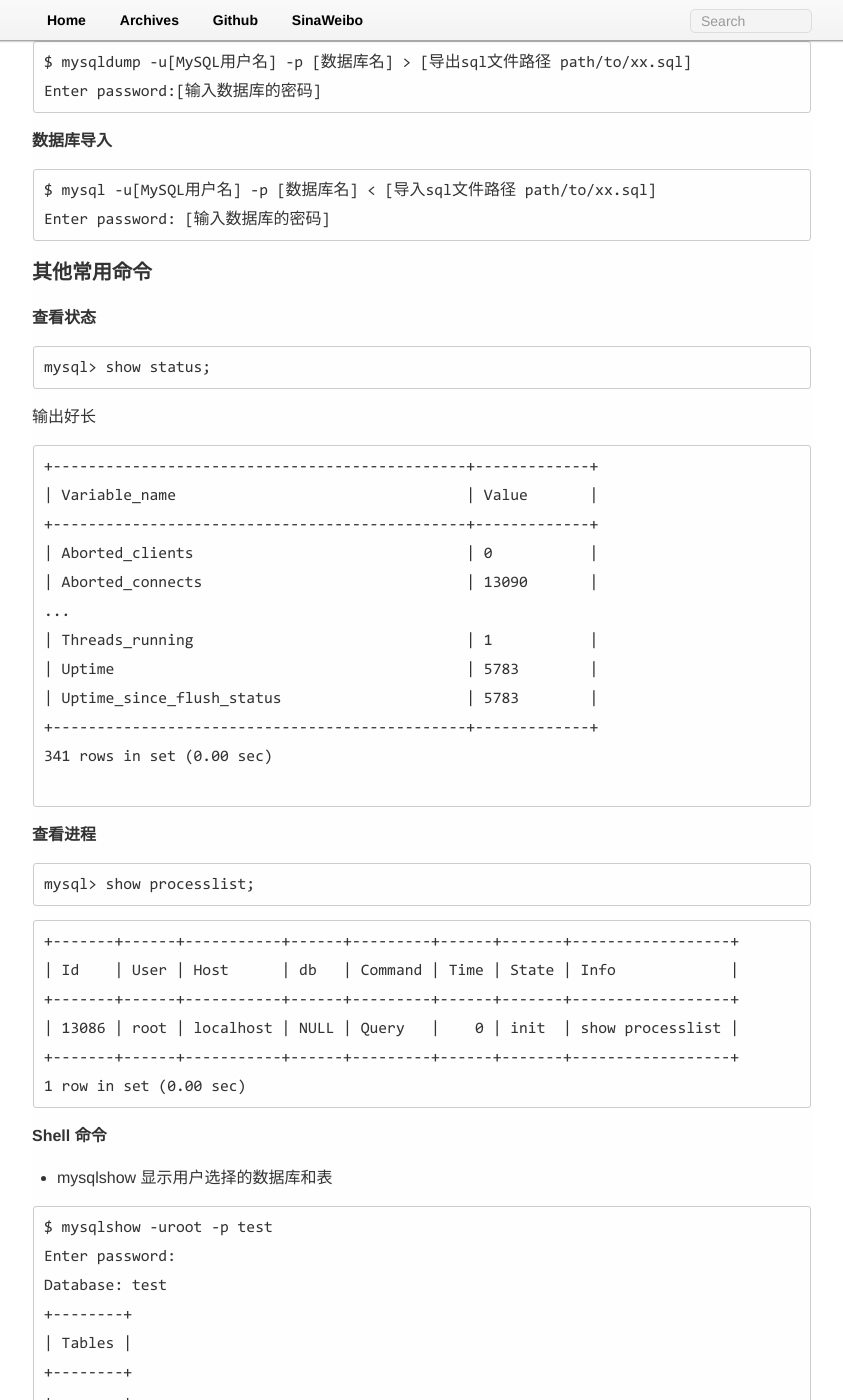
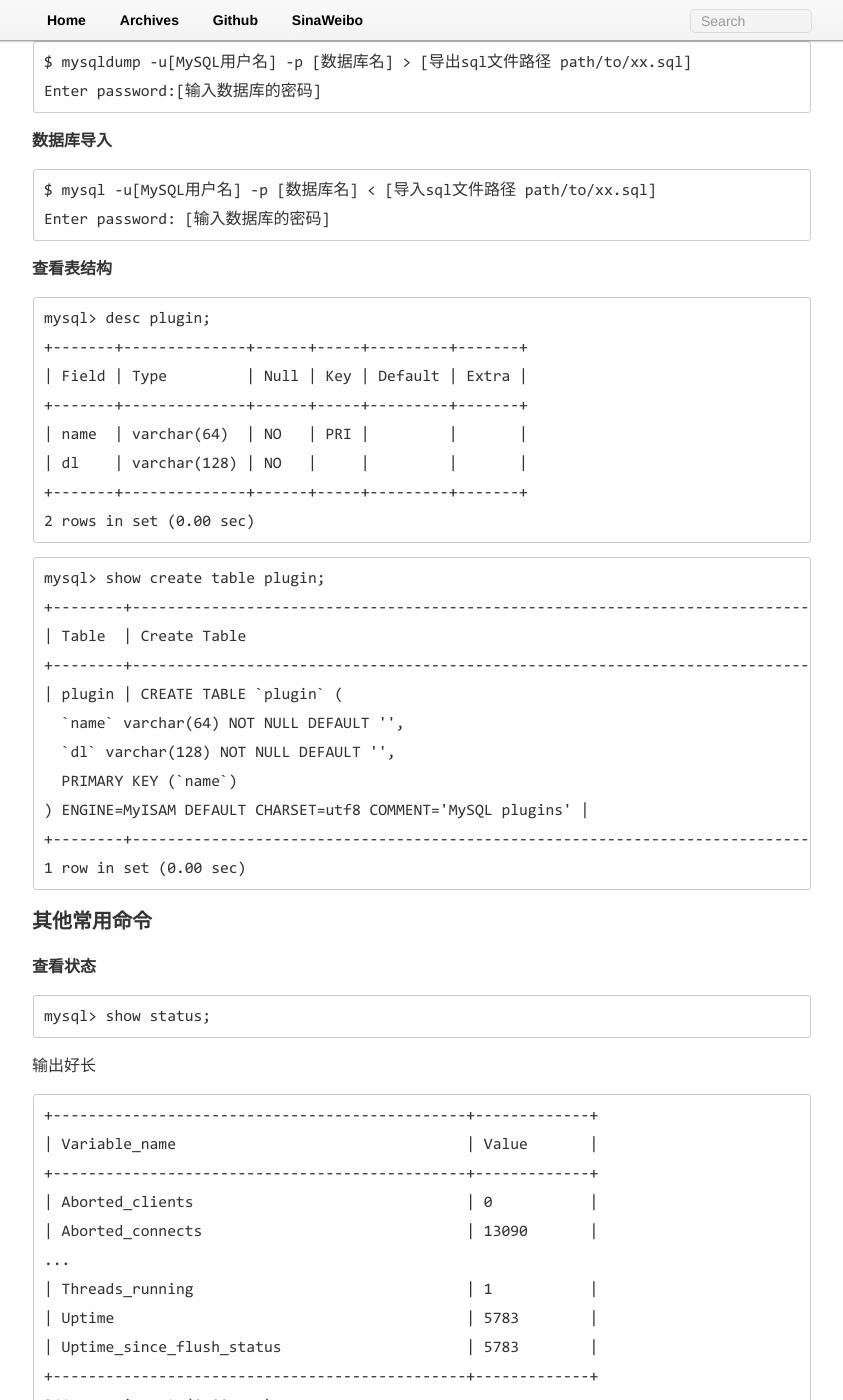
Before and after one commit to Xummer/xummer.github.com, a Jekyll site: the page built from _posts/2014-03-17-mysql-terminal.md, in a window 1280 px wide and 1400 px high, scrolled down 4924 px. Shown: the whole window, without its empty margins (218-1061 px from the left). Built offline with Jekyll 4.4.1, drawn with Linux system fonts in a browser that asks for light colours; Markdown is read by kramdown in place of the engine named in the settings; comment, search, counter and statistics services are not loaded.

Commit message:
desc table

````diff
--- a/_posts/2014-03-17-mysql-terminal.md
+++ b/_posts/2014-03-17-mysql-terminal.md
@@ -215,6 +215,32 @@ $ mysql -u[MySQL用户名] -p [数据库名] < [导入sql文件路径 path/to/xx
 Enter password: [输入数据库的密码]
 ```
 
+####查看表结构
+```
+mysql> desc plugin;
++-------+--------------+------+-----+---------+-------+
+| Field | Type         | Null | Key | Default | Extra |
++-------+--------------+------+-----+---------+-------+
+| name  | varchar(64)  | NO   | PRI |         |       |
+| dl    | varchar(128) | NO   |     |         |       |
++-------+--------------+------+-----+---------+-------+
+2 rows in set (0.00 sec)
+```
+
+```
+mysql> show create table plugin;
++--------+------------------------------------------------------------------------------------------------------------------------------------------------------------------------------------------------+
+| Table  | Create Table                                                                                                                                                                                   |
++--------+------------------------------------------------------------------------------------------------------------------------------------------------------------------------------------------------+
+| plugin | CREATE TABLE `plugin` (
+  `name` varchar(64) NOT NULL DEFAULT '',
+  `dl` varchar(128) NOT NULL DEFAULT '',
+  PRIMARY KEY (`name`)
+) ENGINE=MyISAM DEFAULT CHARSET=utf8 COMMENT='MySQL plugins' |
++--------+------------------------------------------------------------------------------------------------------------------------------------------------------------------------------------------------+
+1 row in set (0.00 sec)
+```
+
 ###其他常用命令
 
 ####查看状态
````
